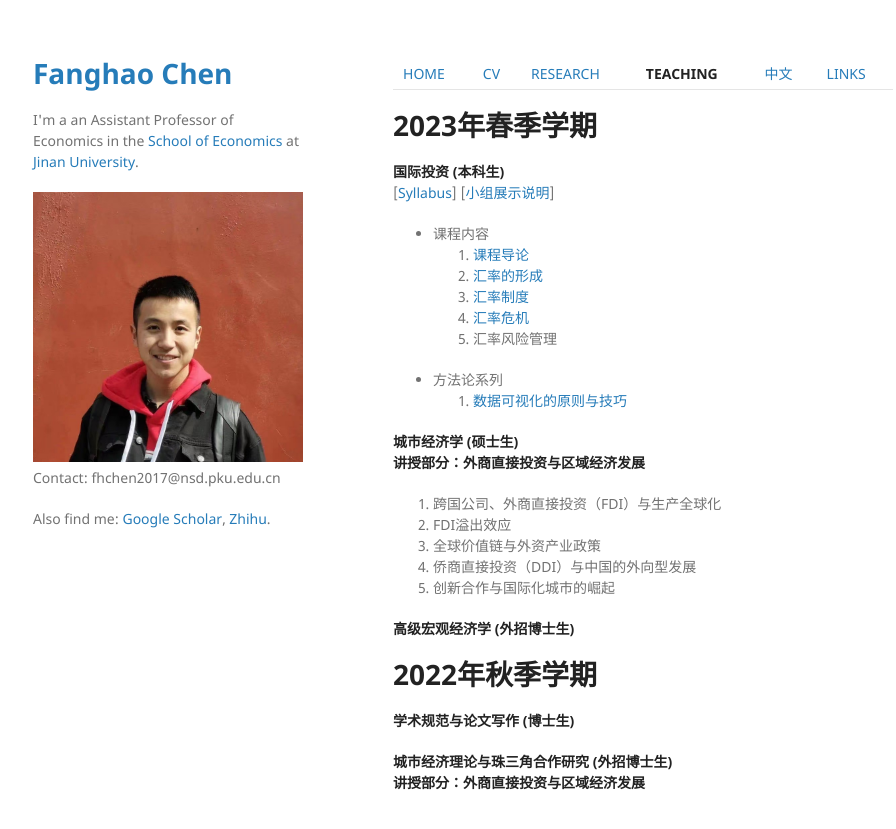
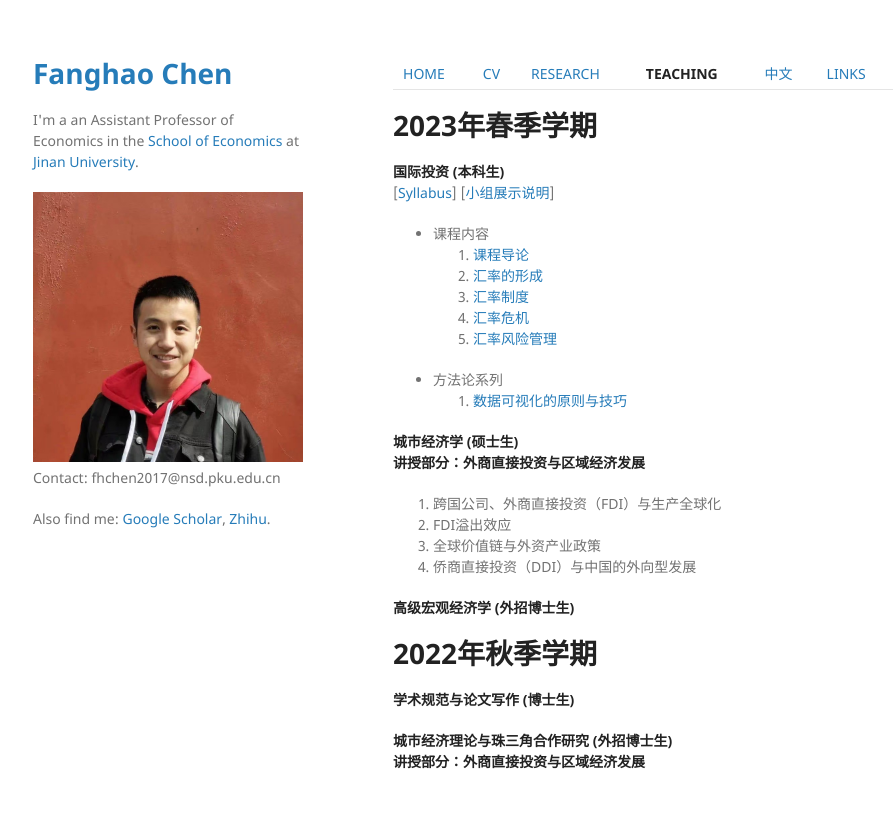
Before and after one commit to FanghaoChen/homepage, a Jekyll site: the page built from teaching.md, in a window 1280 px wide. Shown: the top 829 px of the page, without its empty margins (177-1073 px from the left). Built offline with Jekyll 4.4.1, drawn with Linux system fonts in a browser that asks for light colours; our own code applies the rules of GitHub Pages for plain Markdown files.

Commit message:
Update teaching.md

```diff
--- a/teaching.md
+++ b/teaching.md
@@ -10,7 +10,7 @@
 2. [汇率的形成](./assets/第2讲_汇率的形成.pdf) <br/>
 3. [汇率制度](./assets/第3讲_汇率制度.pdf) <br/>
 4. [汇率危机](./assets/第4讲_汇率危机.pdf) <br/>
-5. 汇率风险管理
+5. [汇率风险管理](./assets/第5讲_汇率风险管理.pdf) <br/>
 
 * 方法论系列
 1. [数据可视化的原则与技巧](./assets/数据可视化的原则与技巧.pdf)
@@ -21,7 +21,6 @@
 2. FDI溢出效应 <br/>
 3. 全球价值链与外资产业政策 <br/>
 4. 侨商直接投资（DDI）与中国的外向型发展 <br/>
-5. 创新合作与国际化城市的崛起
 
 **高级宏观经济学 (外招博士生)** <br/>
 
```
